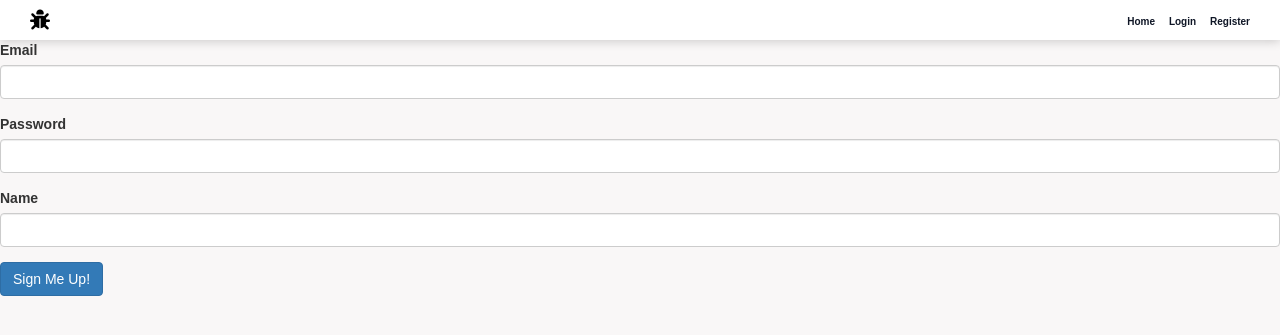
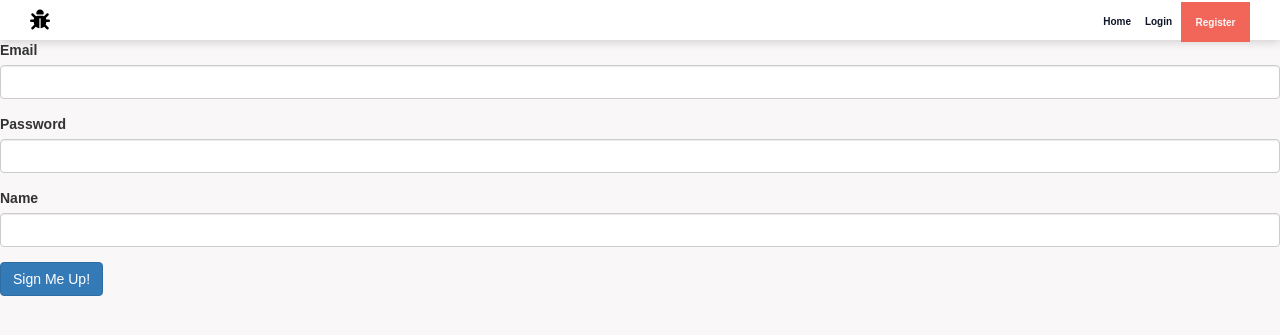
Before and after one commit to andrew-zabloudil/DevTick, a Flask app: page /register in a window 1280 px wide. Shown: the top 335 px of the page. Run offline with Flask 2, Linux system fonts and the light colour scheme; some libraries are stand-ins or nearby versions.

Commit message:
Add register class and styling for register button

```diff
--- a/static/css/styles.css
+++ b/static/css/styles.css
@@ -59,6 +59,12 @@ body {
   font-weight: bold;
 }
 
+#register {
+  background-color: #f26659;
+  color: #f9f7f7;
+  padding: 1.45rem;
+}
+
 nav:last-child {
   margin-right: 3rem;
 }
@@ -77,7 +83,7 @@ nav:last-child {
 .nav-link {
   text-decoration: none;
   color: #0f1626;
-  padding-left: 1rem;
+  padding: 0.5rem;
   font-size: 1rem;
   font-weight: bold;
 }
--- a/templates/header.html
+++ b/templates/header.html
@@ -27,7 +27,7 @@
         <a href="{{ url_for('logout') }}" class="nav-link">Logout</a>
         {% else %}
         <a href="{{ url_for('login') }}" class="nav-link">Login</a>
-        <a href="{{ url_for('register') }}" class="nav-link">Register</a>
+        <a href="{{ url_for('register') }}" class="nav-link" id="register">Register</a>
         {% endif %}
       </nav>
     </div>
```
